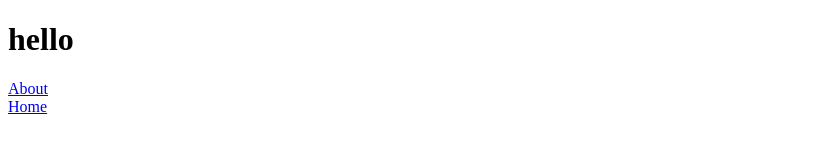
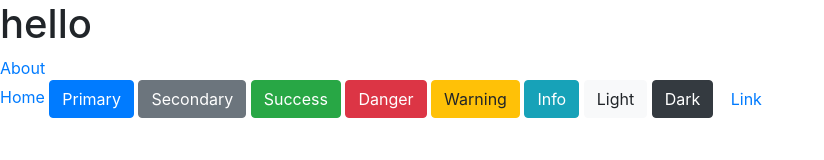
Before and after one commit to lucy456/final_project, a plain HTML site: page index.html in a window 1280 px wide. Shown: the whole page, without its empty margins (0-824 px from the left). Drawn offline with nearby package versions, Linux system fonts and the light colour scheme.

Commit message:
bootstrap

```diff
--- a/index.html
+++ b/index.html
@@ -5,6 +5,7 @@
             Plant A Tree
         </title>
         <link rel="stylesheet" href="style.css">
+        <link rel="stylesheet" href="https://stackpath.bootstrapcdn.com/bootstrap/4.4.0/css/bootstrap.min.css" integrity="sha384-SI27wrMjH3ZZ89r4o+fGIJtnzkAnFs3E4qz9DIYioCQ5l9Rd/7UAa8DHcaL8jkWt" crossorigin="anonymous">
     </head>
     <body>
         <h1>hello</h1>
@@ -12,5 +13,15 @@
         <a href="./about.html">About</a>
         <br>
         <a href="./index.html">Home</a>
+        <button type="button" class="btn btn-primary">Primary</button>
+    <button type="button" class="btn btn-secondary">Secondary</button>
+<button type="button" class="btn btn-success">Success</button>
+<button type="button" class="btn btn-danger">Danger</button>
+<button type="button" class="btn btn-warning">Warning</button>
+<button type="button" class="btn btn-info">Info</button>
+<button type="button" class="btn btn-light">Light</button>
+<button type="button" class="btn btn-dark">Dark</button>
+
+<button type="button" class="btn btn-link">Link</button>
     </body>
 </html>
```
